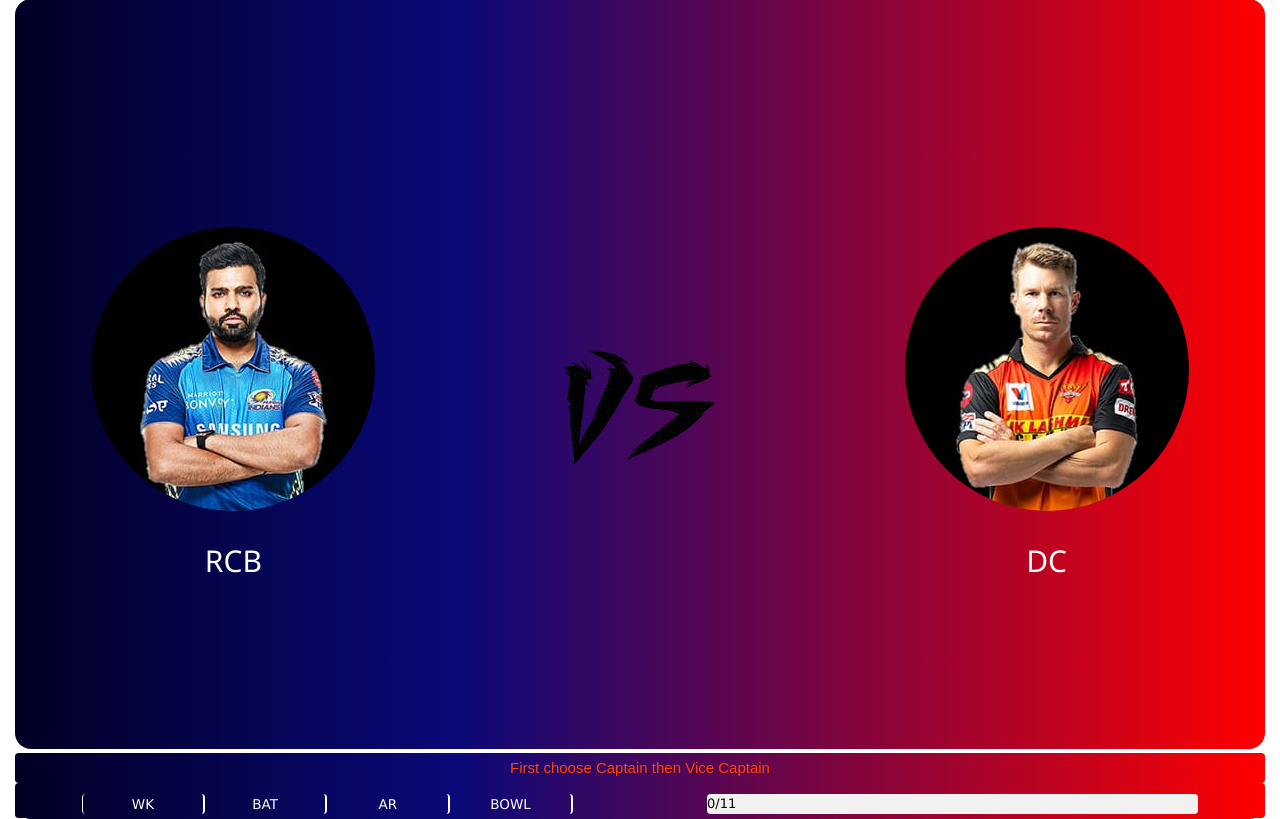
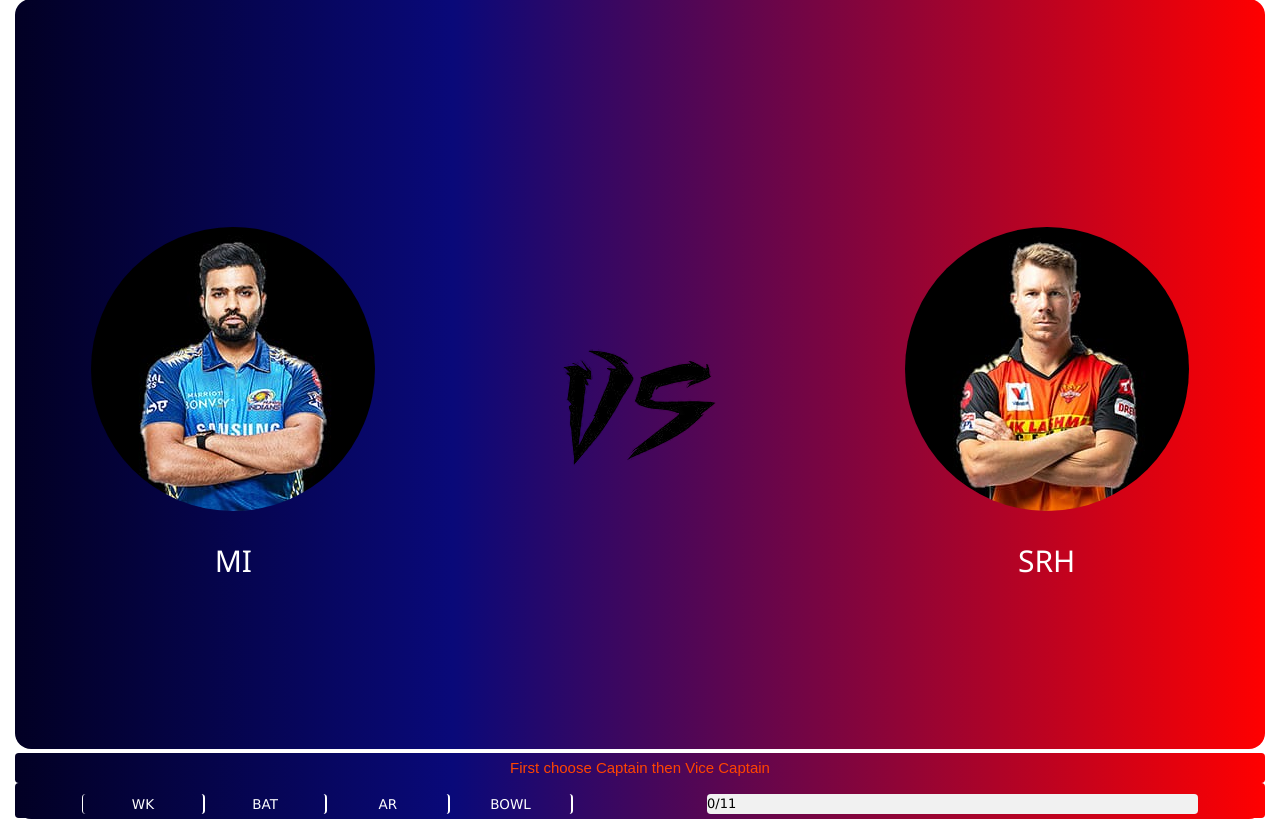
Before and after one commit to VI-Suji/beat, a PHP site: page /createteam/index.php in a window 1280 px wide. Shown: the part 101-920 px from the top of the page. Run offline with PHP 8.4, Linux system fonts and the light colour scheme; the visitor is signed in with stand-in values (Sample User, id 1); data comes from the database, SQL or seed files in the repository.

Commit message:
change pass

```diff
--- a/changepass.php
+++ b/changepass.php
@@ -11,7 +11,6 @@
     echo "<script type='text/javascript'> alert('Not match');  document.location = 'changepass.php'; </script>";
 }else{
     $pass=md5($pass1);
-    echo "$pass";
     $flag=1;
     $sql ="UPDATE `userlogin` SET `pass`=:pass WHERE `useremail`=:id";
     $query= $dbh -> prepare($sql);
--- a/createteam/index.php
+++ b/createteam/index.php
@@ -287,7 +287,7 @@
                     <img onmouseover="glowEnter(this)" onmouseout="glowLeave(this)"
                         class="mx-auto d-block img-responsive img-fluid rounded-circle" src="micapb.jpeg">
                     <br>
-                    <h2 class="caption" style="color:white;  ">RCB</h2>
+                    <h2 class="caption" style="color:white;  ">MI</h2>
 
 
 
@@ -308,7 +308,7 @@
                         id="team_img">
 
                     <br>
-                    <h2 class="caption" style="color:white; ">DC</h2>
+                    <h2 class="caption" style="color:white; ">SRH</h2>
 
                 </div>
 
```
